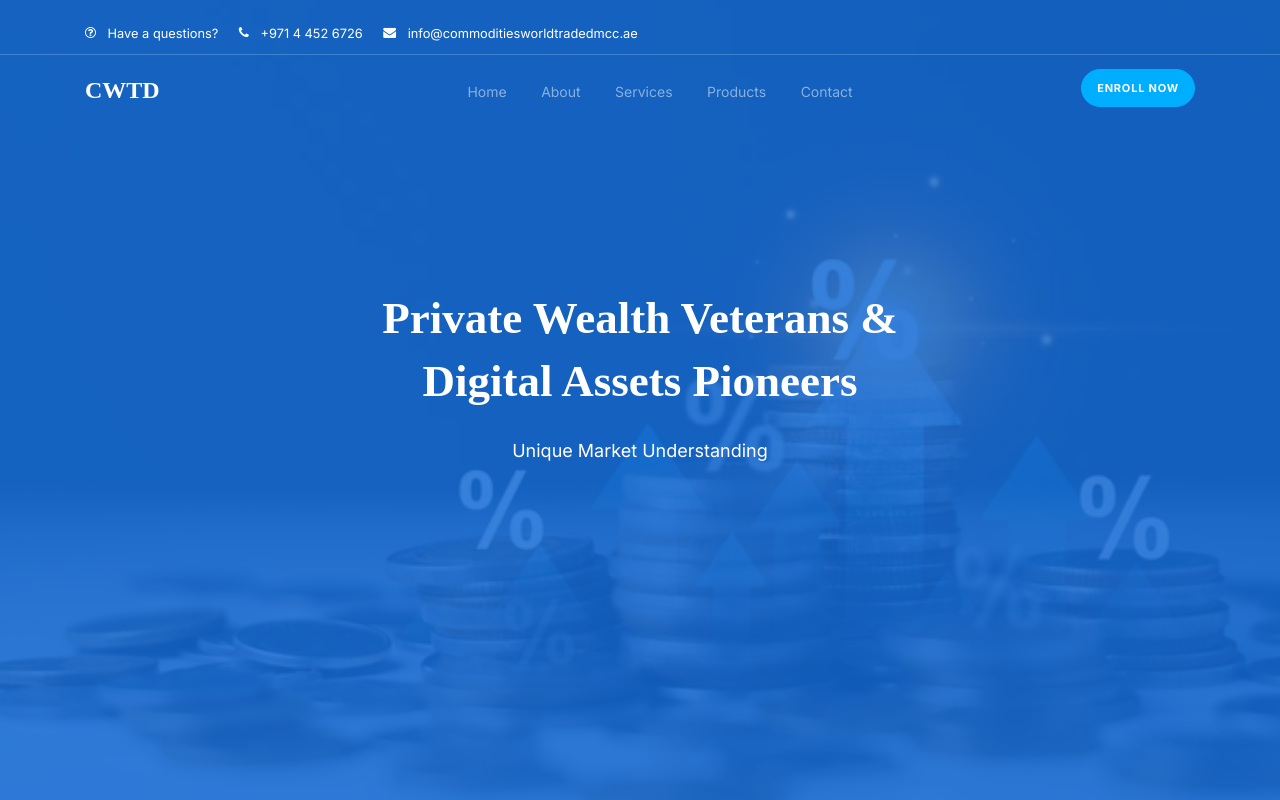
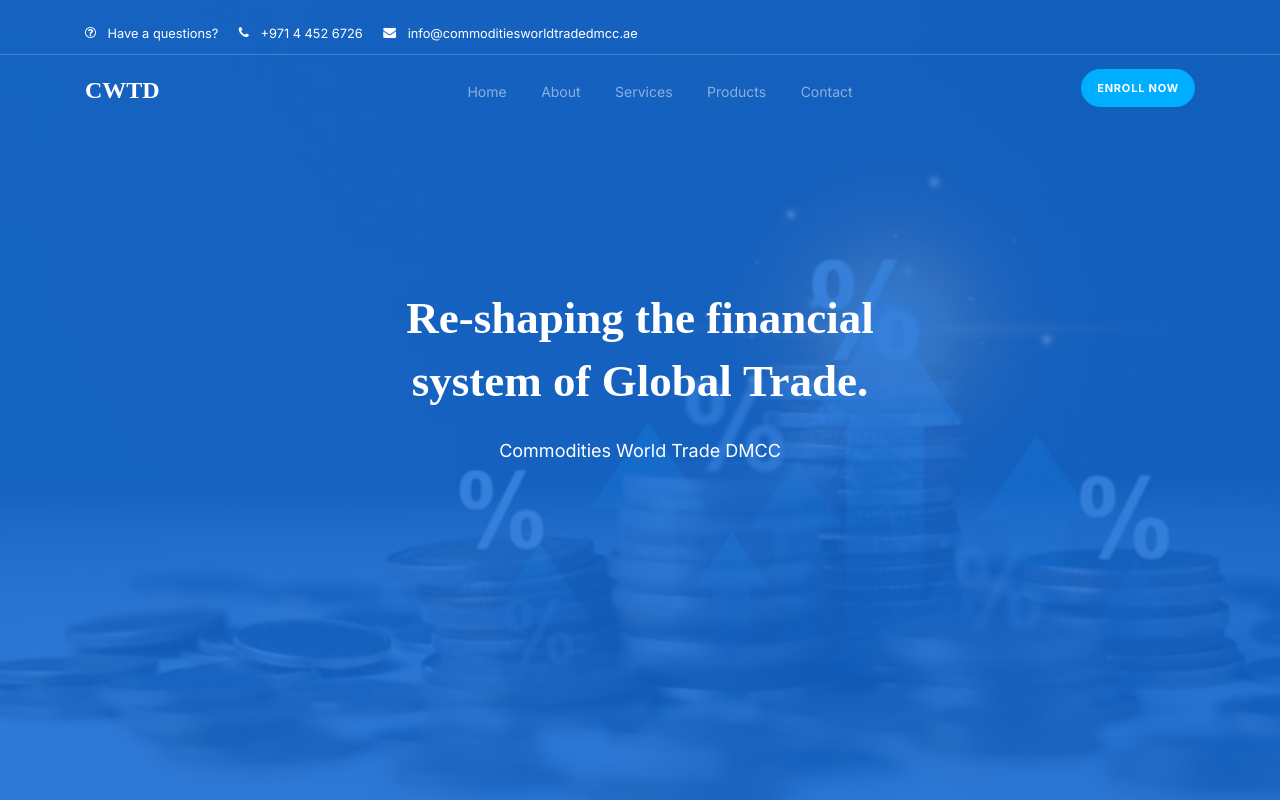
Before and after one commit to DevLord6/CWTD-, a plain HTML site: page about.html in a window 1280 px wide. Shown: the top 800 px of the page. Drawn offline with nearby package versions, Linux system fonts and the light colour scheme; files whose address does not match are found by name; a web font is replaced by a local one.

Commit message:
Update about.html

```diff
--- a/about.html
+++ b/about.html
@@ -130,9 +130,12 @@ url("https://db.onlinewebfonts.com/t/e3062d8da98d4c90af3ad8613ca226e7.svg#Copper
         <div class="col-12">
           <div class="row justify-content-center ">
             <div class="col-lg-6 text-center ">
-              <h1 class="mb-4 heading text-white" data-aos="fade-up" data-aos-delay="100">Private Wealth Veterans & Digital Assets Pioneers</h1>
+              <h1 class="mb-4 heading text-white" data-aos="fade-up" data-aos-delay="100">Re-shaping the financial system of Global Trade.
+              </h1>
               <div class="mb-5 text-white desc mx-auto" data-aos="fade-up" data-aos-delay="200">
-                <p>Unique Market Understanding
+                <p>
+                  Commodities World Trade DMCC
+
                 </p>
               </div>
 
```
